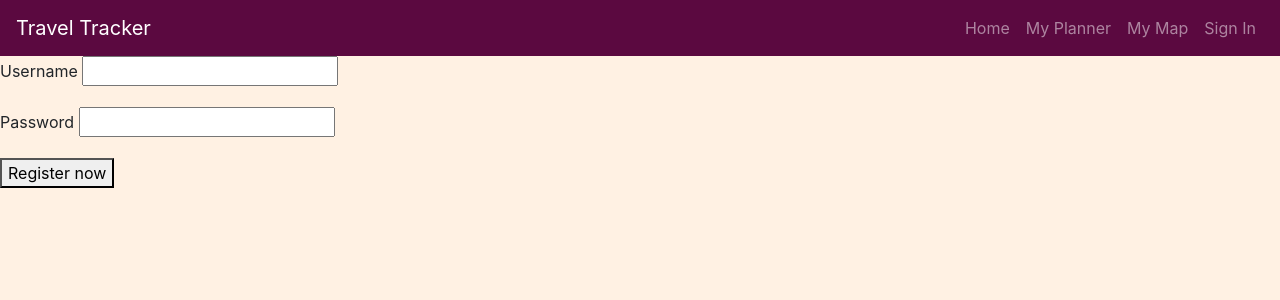
After one commit to Chrisss09/Travel-Tracker, a Flask app: page /register in a window 1280 px wide. The commit adds this page. Shown: the top 300 px of the page. Run offline with Flask 2, Linux system fonts and the light colour scheme; parts of the project's set-up code (start-up, migrations or seed data) failed here and were passed over; some libraries are stand-ins or nearby versions.

Commit message:
Created a register form and a login form

```diff
--- a/app.py
+++ b/app.py
@@ -43,23 +43,36 @@ url = requests.get('https://ipinfo.io/')
 @app.route('/')
 @app.route('/home')
 def index():
-    if 'username' in session:
-        return 'You are logged in as ' + session['username']
+    # if 'username' in session:
+    #     return 'You are logged in as ' + session['username']
     return render_template('index.html')
 
-@app.route('/signin', methods=['POST', 'GET'])
-def signin():
+@app.route('/login', methods=['POST'])
+def login():
+    user = mongo.db.user
+    current_user = user.find_one({'username': request.form['username']})
+
+    if current_user:
+        if bcrypt.hashpw(request.form['password'].encode('utf-8'), current_user['password'].encode('utf-8')) == current_user['password'].encode('utf-8'):
+            session['username'] = request.form['username']
+            return redirect(url_for('travel_planner'))
+    #return "Invalid username or password"
+
+
+@app.route('/register', methods=['POST', 'GET'])
+def register():
     if request.method == 'POST':
         user = mongo.db.user
-        existing_user = user.find_one({'name': request.form['username']})
+        existing_user = user.find_one({'username': request.form['username']})
 
         if existing_user is None:
-            hashpass = bcrypt.hashpw(request.form['password'].encode('UTF-8'), bcrypt.gensalt())
+            hashpass = bcrypt.hashpw(request.form['password'].encode('utf-8'), bcrypt.gensalt())
             user.insert_one({'username': request.form['username'], 'password' : hashpass})
             session['username'] = request.form['username']
             return redirect(url_for('travel_planner'))
+        #return "That user name already exists"
 
-    return render_template('signin.html')
+    return render_template('register.html')
 
 @app.route('/travel_planner')
 def travel_planner():
--- a/templates/base.html
+++ b/templates/base.html
@@ -27,7 +27,7 @@
                     <a href="{{ url_for('travel_map') }}" class="nav-link">My Map</a>
                 </li>
                 <li class="nav-item">
-                    <a href="{{ url_for('signin') }}" class="nav-link">Sign In</a>
+                    <a href="{{ url_for('register') }}" class="nav-link">Sign In</a>
                 </li>
             </ul>
         </div>
--- /dev/null
+++ b/templates/register.html
@@ -0,0 +1,16 @@
+{% extends 'base.html' %}
+{% block content %}
+
+<form action="{{ url_for('register') }}" method="POST">
+    <div class="form-group">
+        <label for="username">Username</label>
+        <input type="text" id="username" name="username">
+    </div>
+    <div class="form-group">
+        <label for="password">Password</label>
+        <input type="password" id="password" name="password">
+    </div>
+    <button>Register now</button>
+</form>
+
+{% endblock %}
```
Also changed, not shown: templates/login.html (added, +17 -0 lines), templates/travelmap.html (+11 -11 lines).
